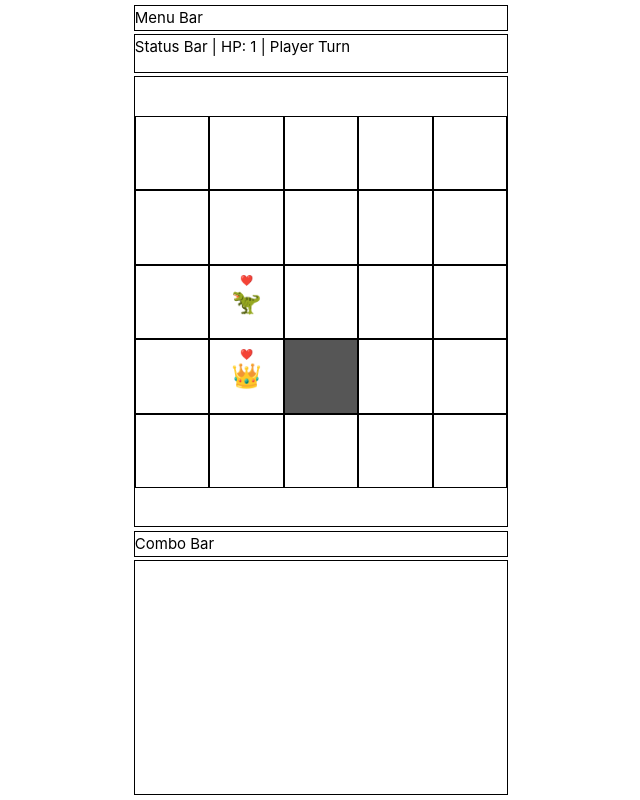
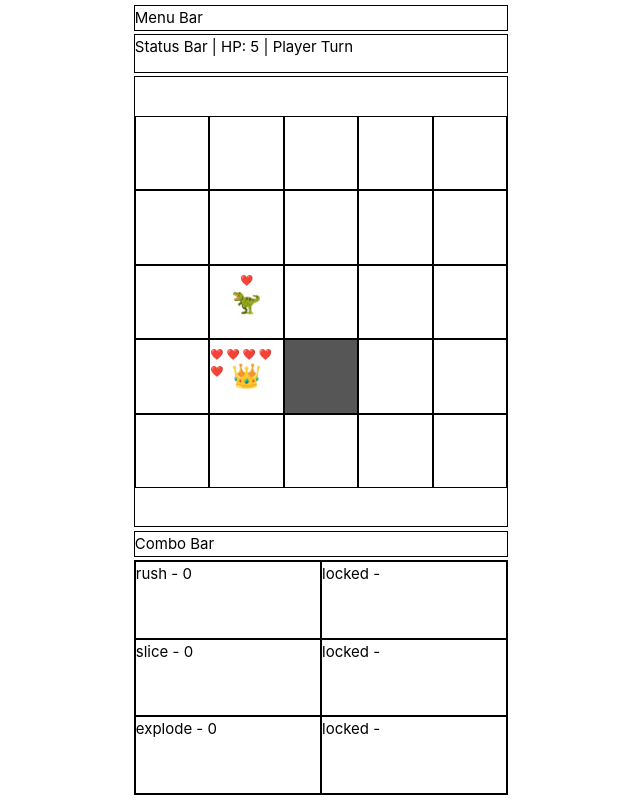
Before and after one commit to rickyxyz/tris, a Vue app: page / in a window 1280 px wide. Shown: the whole page, without its empty margins (319-959 px from the left). Built offline with nearby package versions, Linux system fonts and the light colour scheme.

Commit message:
feat: add basic cooldown for player

```diff
--- a/src/App.vue
+++ b/src/App.vue
@@ -26,7 +26,7 @@ export default {
         name: "hero",
         type: "player",
         sprite: "👑",
-        health: 1,
+        health: 5,
         moves: [
           Attack.rush,
           Attack.slice,
@@ -71,12 +71,16 @@ export default {
     },
     switchTurn() {
       this.isPlayerTurn = !this.isPlayerTurn;
+      if (this.isPlayerTurn)
+        for (const move of this.player.moves) {
+          if (move.timer > 0) move.timer--;
+        }
       this.selectMove(-1);
       if (this.player.health <= 0) this.gameMode = "game over";
     },
     switchStage() {
       this.playerData.health = this.level.entities.player.health;
-      this.playerData.moves = this.level.entities.player.moveSet;
+      this.playerData.moves = this.level.entities.player.moves;
       this.currentStage = Level[this.level.nextLevel];
       this.isPlayerTurn = !this.isPlayerTurn;
       this.selectMove(-1);
@@ -105,7 +109,7 @@ export default {
       }
     },
     changeMove(move) {
-      this.player.moveSet[move] = this.shopItems[this.selectedItem];
+      this.player.moves[move] = this.shopItems[this.selectedItem];
       this.shopItems[this.selectedItem] = {};
       this.selectedItem = null;
       this.isSelecting = false;
@@ -179,7 +183,7 @@ export default {
     ></GameArea>
     <div id="combo_bar">Combo Bar</div>
     <MoveSet
-      :moves="this.player.moveSet"
+      :moves="this.player.moves"
       @selectedMove="
         (move) => (isSelecting ? changeMove(move) : selectMove(move))
       "
--- a/src/components/GameArea.vue
+++ b/src/components/GameArea.vue
@@ -57,12 +57,12 @@ export default {
           },
         };
 
-        const newMove = this.player.moveSet[this.selectedMove];
+        const newMove = this.player.moves[this.selectedMove];
 
         const area = move.getClickableArea(
           this.level,
           "player",
-          this.player.moveSet[this.selectedMove]
+          this.player.moves[this.selectedMove]
         );
 
         for (let tile of area) {
@@ -90,10 +90,11 @@ export default {
         move.execute(
           this.level,
           "player",
-          this.player.moveSet[this.selectedMove],
+          this.player.moves[this.selectedMove],
           tile.coordinate
         );
-
+        this.player.moves[this.selectedMove].timer =
+          this.player.moves[this.selectedMove].cooldown + 1;
         this.clearPossiblemoves();
         this.$emit("endTurn");
       }
@@ -109,7 +110,7 @@ export default {
         const area = move.getClickableArea(
           this.level,
           entity.entityID,
-          entity.moveSet[0]
+          entity.moves[0]
         );
         let closest_tile = { x: -1, y: -1 };
         if (area.length > 0) {
@@ -136,7 +137,7 @@ export default {
         }
         await timeout(400);
 
-        move.execute(this.level, entity.entityID, entity.moveSet[0], nextMove);
+        move.execute(this.level, entity.entityID, entity.moves[0], nextMove);
 
         this.clearPossiblemoves();
         await timeout(100);
--- a/src/components/MoveSet.vue
+++ b/src/components/MoveSet.vue
@@ -4,17 +4,29 @@ export default {
     moves: Array,
   },
   emits: ["selectedMove"],
+  computed: {
+    moveSet() {
+      return this.moves;
+    },
+  },
+  methods: {
+    selectMove(idx) {
+      if (this.moveSet[idx].timer <= 0) {
+        this.$emit("selectedMove", idx);
+      }
+    },
+  },
 };
 </script>
 
 <template>
   <div id="move_set">
     <div
-      v-for="(move, idx) in this.moves"
+      v-for="(move, idx) in this.moveSet"
       :key="idx"
-      @click="this.$emit('selectedMove', idx)"
+      @click="selectMove(idx)"
     >
-      {{ move.name }}
+      {{ move.name }} - {{ move.timer }}
     </div>
   </div>
 </template>
```
